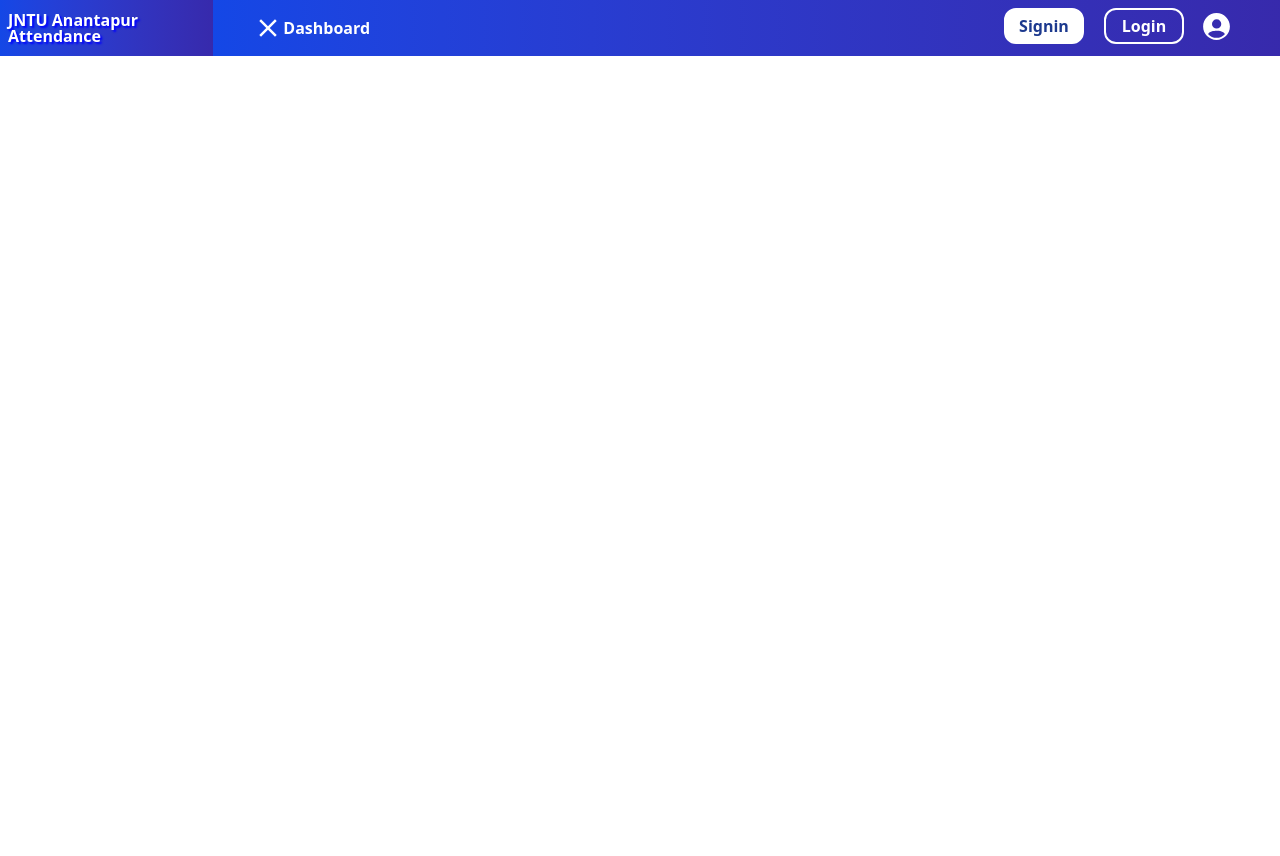
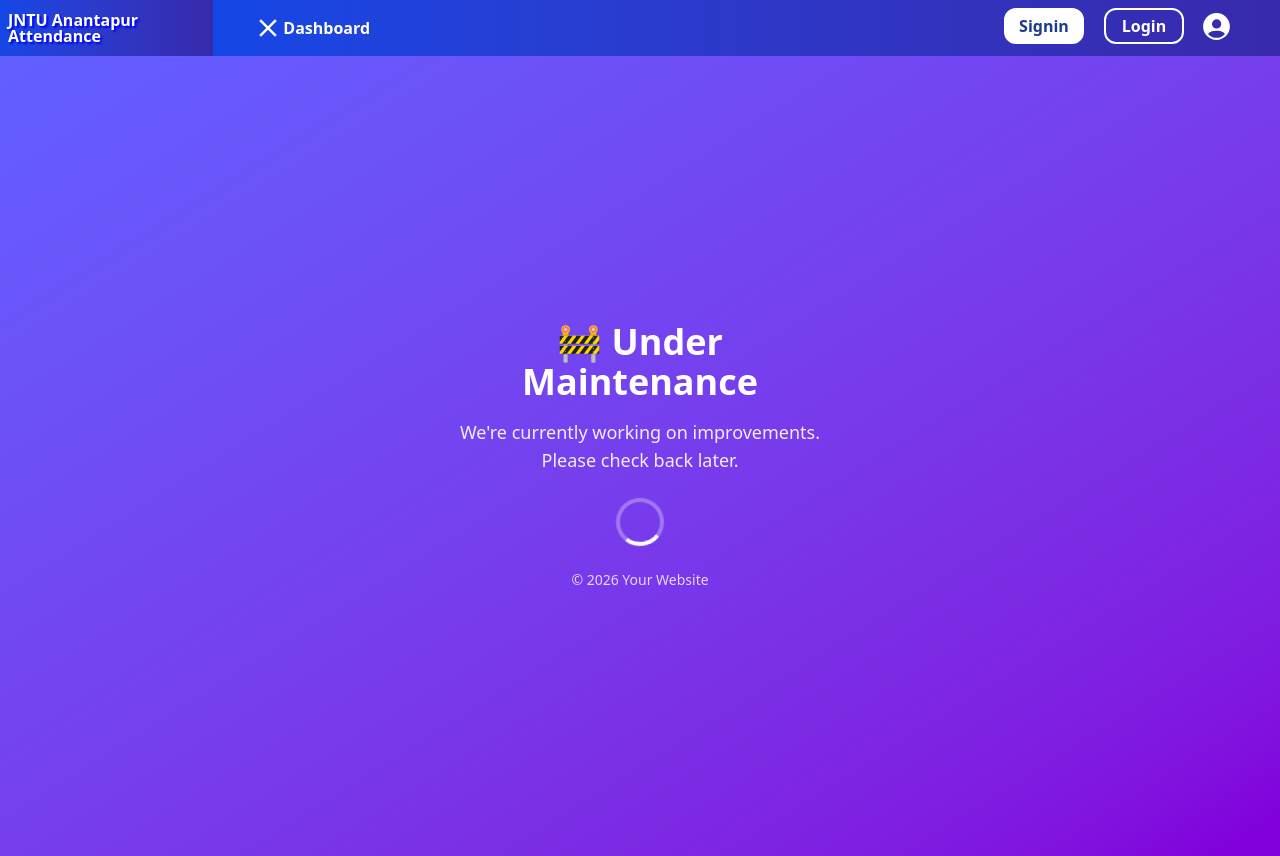
Before and after one commit to nali-kusuma2004/attendance, a React (Vite) app in the folder Attendance/: page /maintainence in a window 1280 px wide. Before the commit the page ends 800 px from the top, so only its background shows below. Built offline with nearby package versions, Linux system fonts and the light colour scheme.

Commit message:
completed work

```diff
--- a/Attendance/src/App.jsx
+++ b/Attendance/src/App.jsx
@@ -17,6 +17,7 @@ import Staff from "./dashboardfiles/staff.jsx";
 import Addstaff from "./components/addstaff.jsx";
 import Present from "./dashboardfiles/present.jsx";
 import Absent from "./dashboardfiles/absent.jsx";
+import MaintenancePage from "./components/maintainence.jsx";
 // import Layout from "./components/layout.jsx";
 export default function App(){
         //  const open=localStorage.getItem("opennavi");
@@ -57,6 +58,7 @@ const [open, setopen] = useState(true);
          <Route path="/addstaff" element={<Addstaff />} />
          <Route path="/present" element={<Present />} />
           <Route path="/absent" element={<Absent />} />
+          <Route path="/maintainence" element={<MaintenancePage />} />
          {/* <Route path="/userdashboard" element={<Userdashboard />} /> */}
        </Routes>
        </BrowserRouter>
--- a/Attendance/src/components/asideblock.jsx
+++ b/Attendance/src/components/asideblock.jsx
@@ -22,11 +22,12 @@ export default function Asideblock({isopen}) {
     {
       name: "Attendance",
       icon: <MdOutlineAccessTime size="28" color="cyan" />,
+      path:"/present"
 
     },
-    { name: "Biometrics", icon: <MdFingerprint size="28" color="orange" /> },
-    { name: "Request", icon: <MdRequestPage size="28" color="yellow" /> },
-    { name: "Additional", icon: <MdAddBox size="28" color="red" /> },
+    { name: "Biometrics", icon: <MdFingerprint size="28" color="orange" /> ,path:"/maintainence"},
+    { name: "Request", icon: <MdRequestPage size="28" color="yellow" /> , path:"/maintainence"},
+    { name: "Additional", icon: <MdAddBox size="28" color="red" /> ,path:"/maintainence"}
   ];
 
 
--- a/Attendance/src/components/mainblock.jsx
+++ b/Attendance/src/components/mainblock.jsx
@@ -49,9 +49,9 @@ useEffect(() => {
         {name:"Total Students",content:stats.totalStudents,url:"/students"},
         {name:"Today Present",content:stats.present,url:"/present"},
         {name:"Absent",content:stats.absent,url:"/absent"},
-        {name:"Attendance",content:stats.attendance,url:"/attendance"},
-        {name:"Late Entries",content:stats.lateEntries,url:"/late entries"},
-        {name:"On leave",content:stats.onLeave,url:"/on leave"},
+        {name:"Attendance",content:stats.attendance,url:""},
+        {name:"Late Entries",content:stats.lateEntries,url:""},
+        {name:"On leave",content:stats.onLeave,url:""},
         {name:"Biometrics Scans ",content:stats.scans,url:""},
         {name:"Device Status",content:stats.deviceStatus,url:""},
         {name:"finger print Quality",content:stats.fingerprintQuality+"%",url:""},
--- /dev/null
+++ b/Attendance/src/components/maintainence.jsx
@@ -0,0 +1,26 @@
+import React from "react";
+import { motion } from "framer-motion";
+
+export default function MaintenancePage() {
+  return (
+    <div className="min-h-screen flex items-center justify-center bg-gradient-to-br from-indigo-500 to-purple-700 text-white">
+      <motion.div
+        initial={{ opacity: 0, scale: 0.8 }}
+        animate={{ opacity: 1, scale: 1 }}
+        transition={{ duration: 0.6 }}
+        className="text-center p-8 max-w-md"
+      >
+        <h1 className="text-4xl font-bold mb-4">🚧 Under Maintenance</h1>
+        <p className="text-lg opacity-90 mb-6">
+          We're currently working on improvements. Please check back later.
+        </p>
+
+        <div className="flex justify-center">
+          <div className="w-12 h-12 border-4 border-white/30 border-t-white rounded-full animate-spin"></div>
+        </div>
+
+        <p className="mt-6 text-sm opacity-80">© 2026 Your Website</p>
+      </motion.div>
+    </div>
+  );
+}
--- a/Attendance/src/components/userdashboard.jsx
+++ b/Attendance/src/components/userdashboard.jsx
@@ -103,7 +103,7 @@ export default function Userdashboard( ) {
           <div className=" flex p-4 ">
             <p className="text-gray-600 pr-3 h-1/3" >Name : </p>
             <p className="font-semibold ">{student.fullName}</p>
-            <p className=" text-gray-600 pl-20 mt-15 -ml-43"> Roll No : </p>
+            <p className=" text-gray-600 pl-20 mt-15 -ml-57"> Roll No : </p>
             <p className="font-semibold pl-20 mt-15 -ml-18 " >{student.rollNo}</p>
           </div>
            <div className="w-full md:w-1/3 flex justify-center md:justify-end mt-6 md:mt-0 ml-20 mt-5">
```
